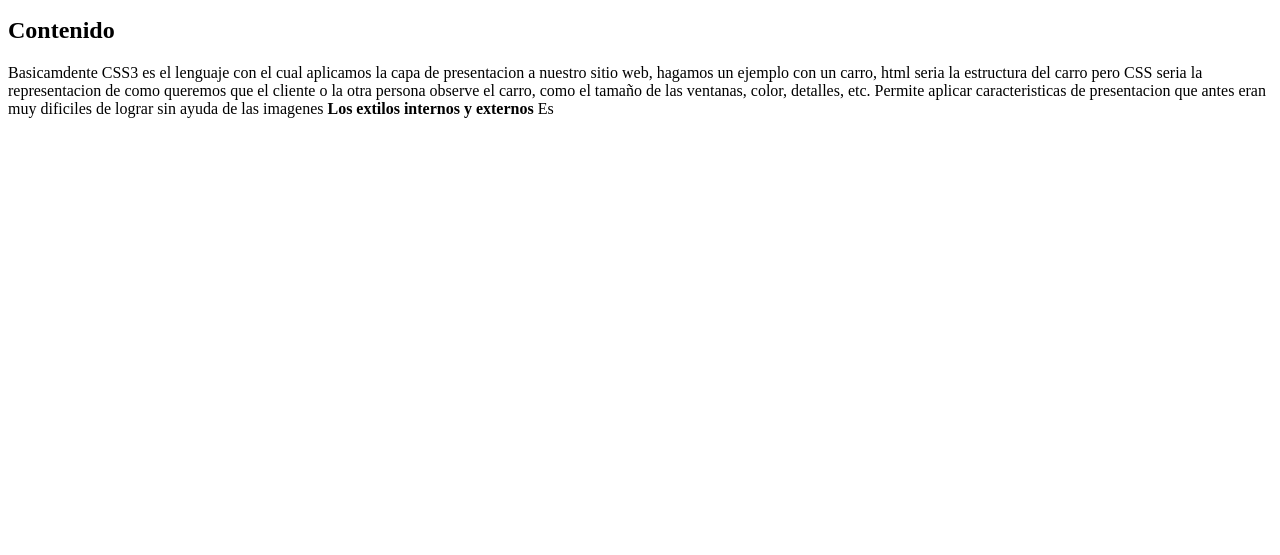
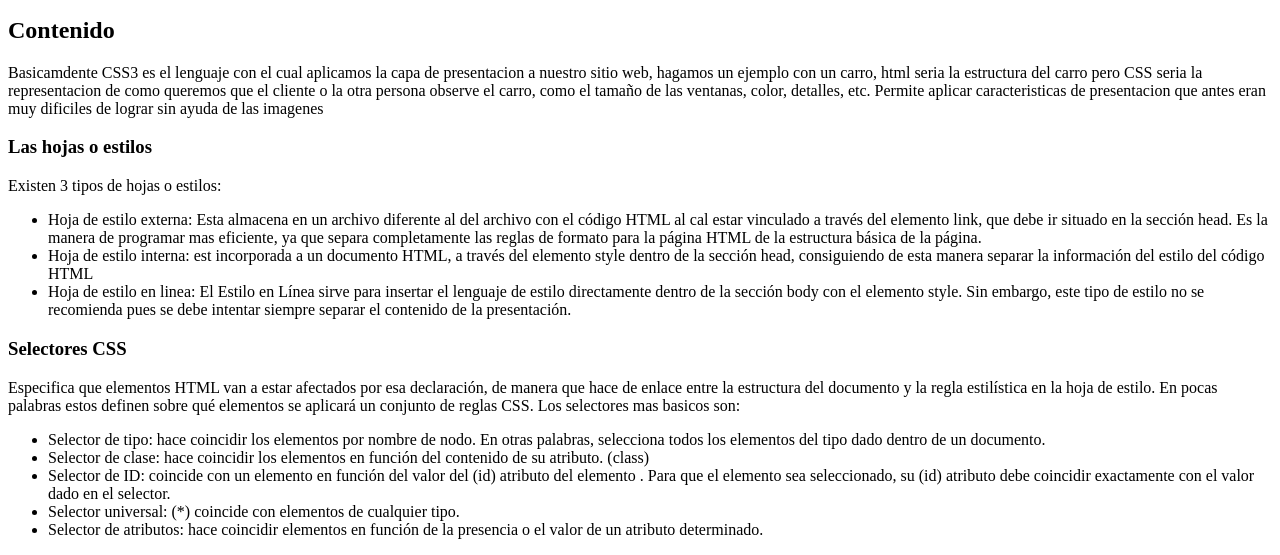
Before and after one commit to JuanPabloMena/DSW-JuanMena-F2, a plain HTML site: page planning.html in a window 1280 px wide. Shown: the part 431-986 px from the top of the page. Before the commit the page ends 800 px from the top, so only its background shows below. Drawn offline with Linux system fonts and the light colour scheme.

Commit message:
Update planning.html
Actualizacion y adicion de contenido

```diff
--- a/planning.html
+++ b/planning.html
@@ -25,29 +25,41 @@
 
        <h2>maquetizacion</h2>
            <img src="Imagenes/que-es-css3" alt="imagencss3">
-           <a href="https://openwebinars.net/blog/que-es-css3/"> </a>
+           <a href="https://www.masadelante.com/faqs/css"> </a>
            <a href="https://blog.aulaformativa.com/definicion-usos-ventajas-lenguaje-css3/"> </a>
 
         <h2>Contenido</h2>
-        <p>Basicamdente CSS3 es el lenguaje con el cual aplicamos la capa de presentacion a nuestro sitio web,
-            hagamos un ejemplo con un carro, html seria la estructura del carro pero CSS seria la representacion de
-            como queremos que el cliente o la otra persona observe el carro, como el tamaño de las ventanas, color, detalles, etc.
+           <p>Basicamdente CSS3 es el lenguaje con el cual aplicamos la capa de presentacion a nuestro sitio web,
+              hagamos un ejemplo con un carro, html seria la estructura del carro pero CSS seria la representacion de
+              como queremos que el cliente o la otra persona observe el carro, como el tamaño de las ventanas, color, detalles, etc.
 
-            Permite aplicar caracteristicas de presentacion que antes eran muy dificiles de lograr sin ayuda de las imagenes
-
-            <strong>Los extilos internos y externos</strong>
-            Es
-
-        </p>
+              Permite aplicar caracteristicas de presentacion que antes eran muy dificiles de lograr sin ayuda de las imagenes</p>
 
 
 
+              <h3> Las hojas o estilos </h3>
+                     <p>Existen 3 tipos de hojas o estilos:</p>
+                         <ul>
+                                 <li>Hoja de estilo externa: Esta almacena en un archivo diferente al del archivo con el
+                                 código HTML al cal estar vinculado a través del elemento link, que debe ir situado en la sección head.
+                                 Es la manera de programar mas eficiente, ya que separa completamente las reglas de formato para la página HTML de la estructura básica de la página.</li>
+                                 <li>Hoja de estilo interna: est incorporada a un documento HTML, a través del elemento style dentro de la sección head,
+                                 consiguiendo de esta manera separar la información del estilo del código HTML</li>
+                                 <li>Hoja de estilo en linea: El Estilo en Línea sirve para insertar el lenguaje de estilo directamente dentro de la sección body con el elemento style.
+                                 Sin embargo, este tipo de estilo no se recomienda pues se debe intentar siempre separar el contenido de la presentación.</li>
+                         </ul>
 
+              <h3>Selectores CSS</h3>
+                     <p>Especifica que elementos HTML van a estar afectados por esa declaración, de manera que hace de enlace entre la estructura del documento y la regla estilística en la hoja de estilo.
+                         En pocas palabras estos definen sobre qué elementos se aplicará un conjunto de reglas CSS. Los selectores mas basicos son:</p>
 
-
-
-
-
+                         <ul>
+                             <li>Selector de tipo: hace coincidir los elementos por nombre de nodo. En otras palabras, selecciona todos los elementos del tipo dado dentro de un documento.</li>
+                             <li>Selector de clase: hace coincidir los elementos en función del contenido de su atributo. (class) </li>
+                             <li>Selector de ID: coincide con un elemento en función del valor del (id) atributo del elemento . Para que el elemento sea seleccionado, su (id) atributo debe coincidir exactamente con el valor dado en el selector.</li>
+                             <li>Selector universal: (*) coincide con elementos de cualquier tipo.</li>
+                             <li>Selector de atributos: hace coincidir elementos en función de la presencia o el valor de un atributo determinado.</li>
+                         </ul>
 </body>
 
 
```
